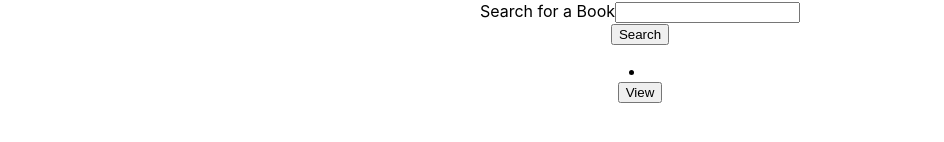
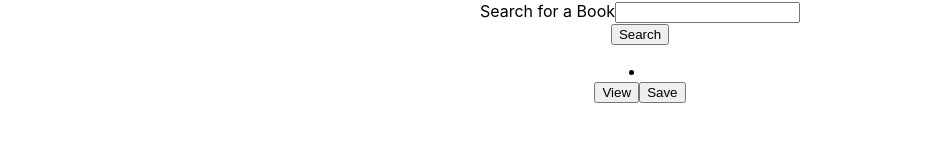
Before and after one commit to MarthaPotts/GBS, a React (Create React App) app in the folder gbs/: page / in a window 1280 px wide. Shown: the part 220-362 px from the top of the page, without its empty margins (0-944 px from the left). Built offline with nearby package versions, Linux system fonts and the light colour scheme.

Commit message:
added savebtn

```diff
--- a/gbs/src/App.js
+++ b/gbs/src/App.js
@@ -8,6 +8,7 @@ import SearchBtn from './components/SearchForm/SearchBtn';
 import DisplayResult from './components/SearchResult/DisplayResult';
 import ListItem from './components/SearchResult/ListItem';
 import ViewBtn from './components/ViewBtn/ViewBtn';
+import SaveBtn from './components/SaveBtn/SaveBtn';
 
 function App() {
   return (
@@ -20,6 +21,7 @@ function App() {
       <DisplayResult />
       <ListItem />
       <ViewBtn />
+      <SaveBtn />
 
 
     </div>
--- /dev/null
+++ b/gbs/src/components/SaveBtn/SaveBtn.js
@@ -0,0 +1,10 @@
+import React from 'react';
+import '../SaveBtn/savebtn.css';
+
+function SaveBtn(props) {
+
+    return(
+        <button className='save-btn' type='submit' {...props}>Save{props.children}</button>
+    );
+};
+export default SaveBtn;
```
Also changed, not shown: gbs/src/components/SaveBtn/savebtn.css (added).
